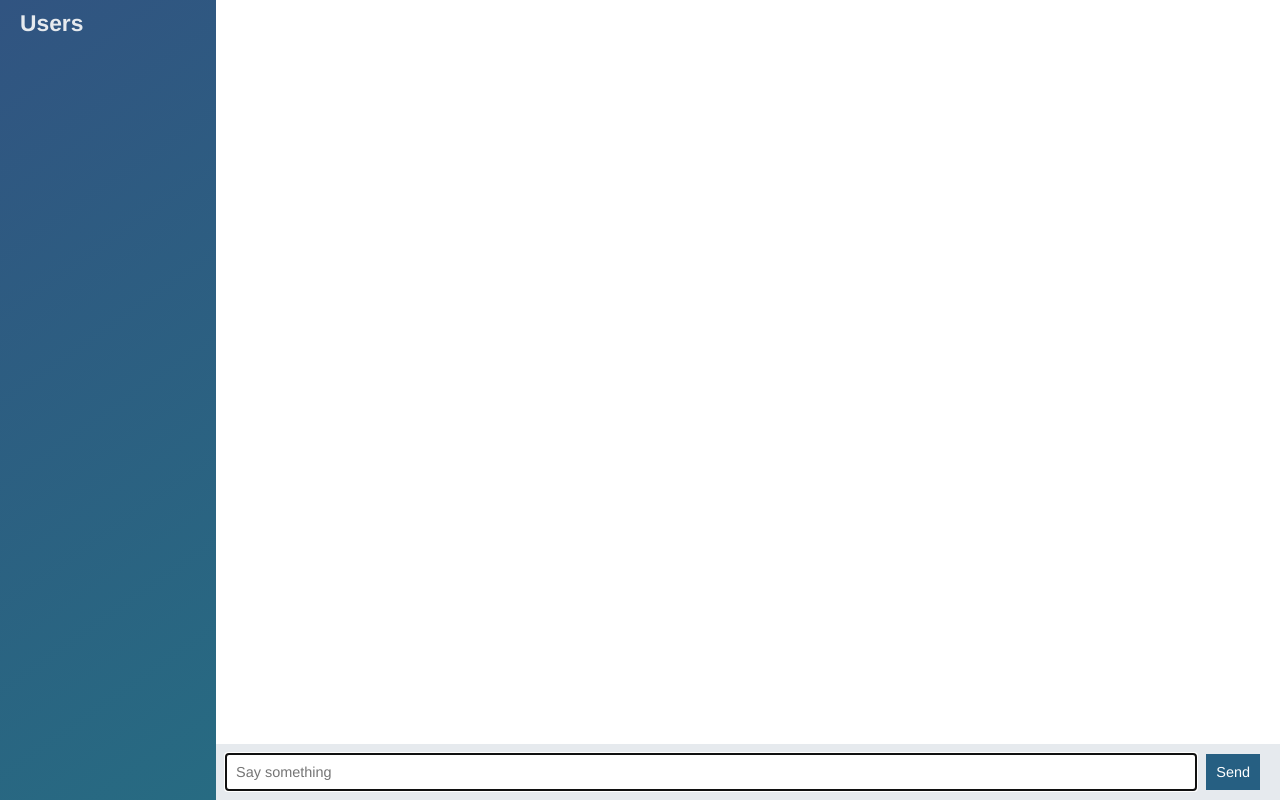
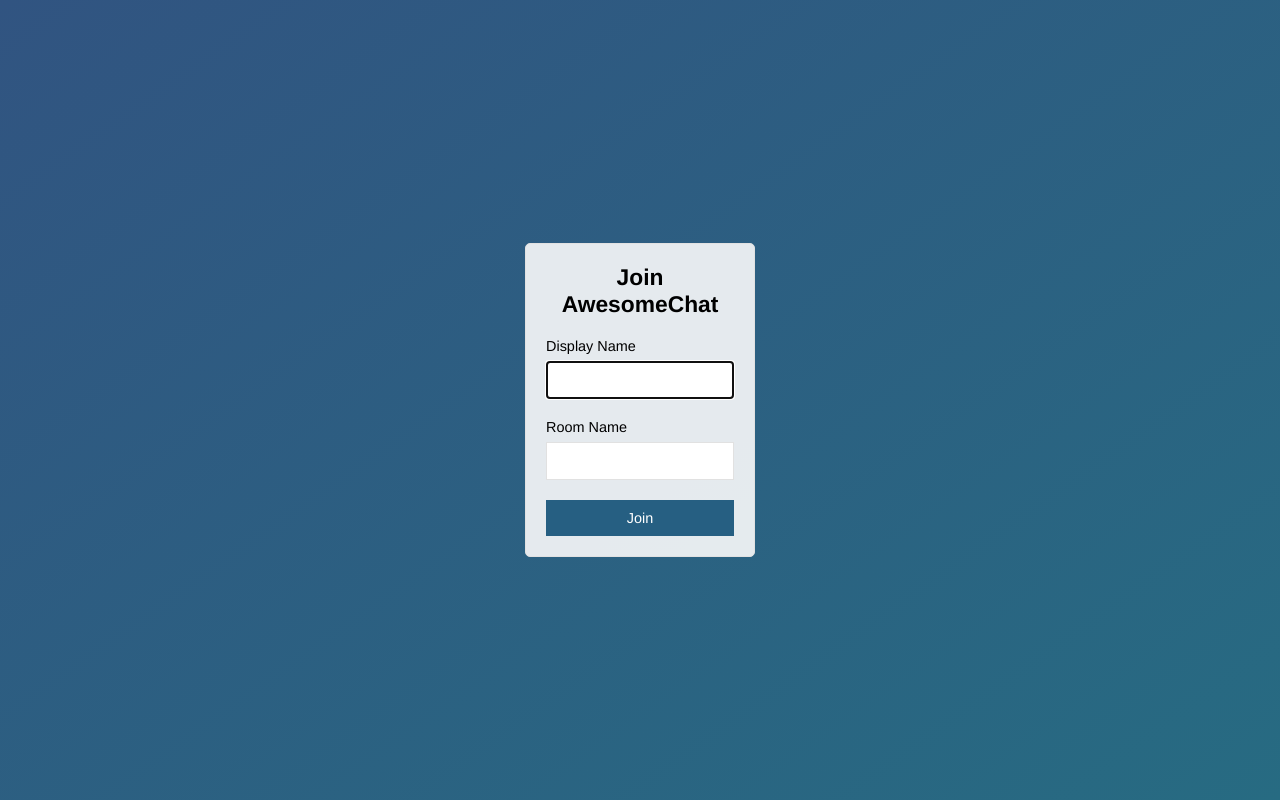
Before and after one commit to asap/psychic-potato, a website: page public/index.html in a window 1280 px wide. Drawn offline with nearby package versions, Linux system fonts and the light colour scheme; no server answers.

Commit message:
Add join page for eventual sign up

```diff
--- a/public/index.html
+++ b/public/index.html
@@ -3,42 +3,29 @@
 <html>
 <head>
   <meta charset='utf-8'>
+  <title>Join | AwesomeChat</title>
+  <meta name='viewport' content='width=device-width, initial-scale=1, user-scalable=no'>
   <link rel='stylesheet' href='/css/styles.css'>
 </head>
-<body class='chat'>
-
-<div class='chat__sidebar'>
-  <h3>Users</h3>
-  <div id='users'></div>
-</div>
-
-<div class='chat__main'>
-  <ol class='chat__messages' id='messages'></ol>
-
-  <div class='chat__footer'>
-    <form id='message-form' action>
-      <input name='message' type='text' placeholder='Say something' autofocus autocomplete='off' />
-      <button>Send</button>
+<body class='centered-form'>
+  <div class='centered-form__form'>
+    <form action='/chat.html'>
+      <div class='form-field'>
+        <h3>Join AwesomeChat</h3>
+      </div>
+      <div class='form-field'>
+        <label for='name'>Display Name</label>
+        <input type='text' name='name' autofocus />
+      </div>
+      <div class='form-field'>
+        <label for='room'>Room Name</label>
+        <input type='text' name='room' />
+      </div>
+      <div class='form-field'>
+        <button>Join</button>
+      </div>
     </form>
   </div>
 
-</div>
-
-<script id='message-template' type='type/template'>
-  <li class='message'>
-    <div class='message__title'>
-      <h4>{{ from }}</h4>
-      <span>{{ createdAt }}</span>
-    </div>
-    <div class='message__body'>
-      <p>{{ text }}</p>
-    </div>
-</script>
-
-<script src='/socket.io/socket.io.js'></script>
-<script src="https://code.jquery.com/jquery-3.3.1.slim.min.js"></script>
-<script src="https://cdnjs.cloudflare.com/ajax/libs/moment.js/2.20.1/moment.min.js"></script>
-<script src='/js/mustache.js'></script>
-<script src='/js/index.js'></script>
 </body>
 </html>
```
Also changed, not shown: public/chat.html (added, +45 -0 lines), public/js/chat.js (renamed from public/js/index.js).
